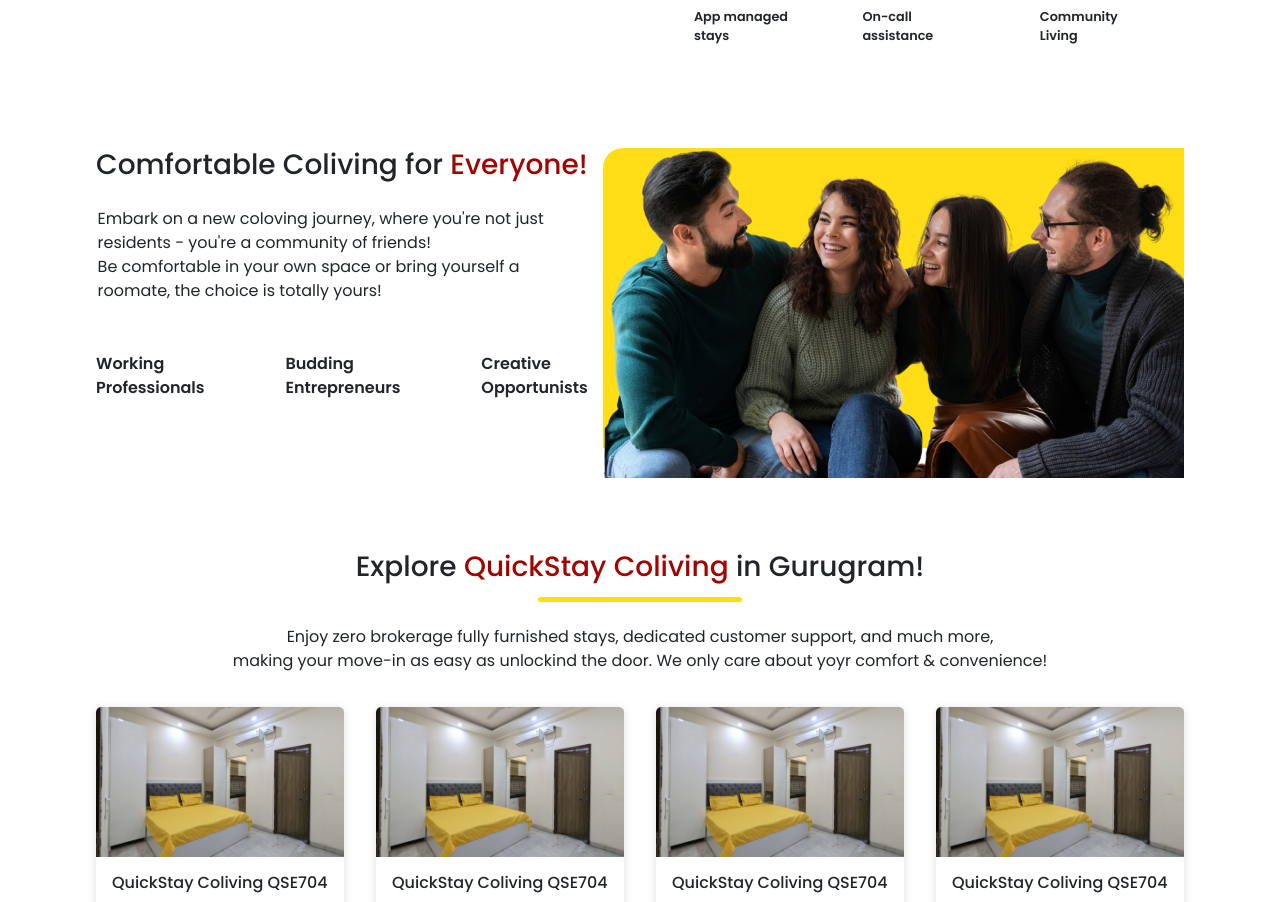
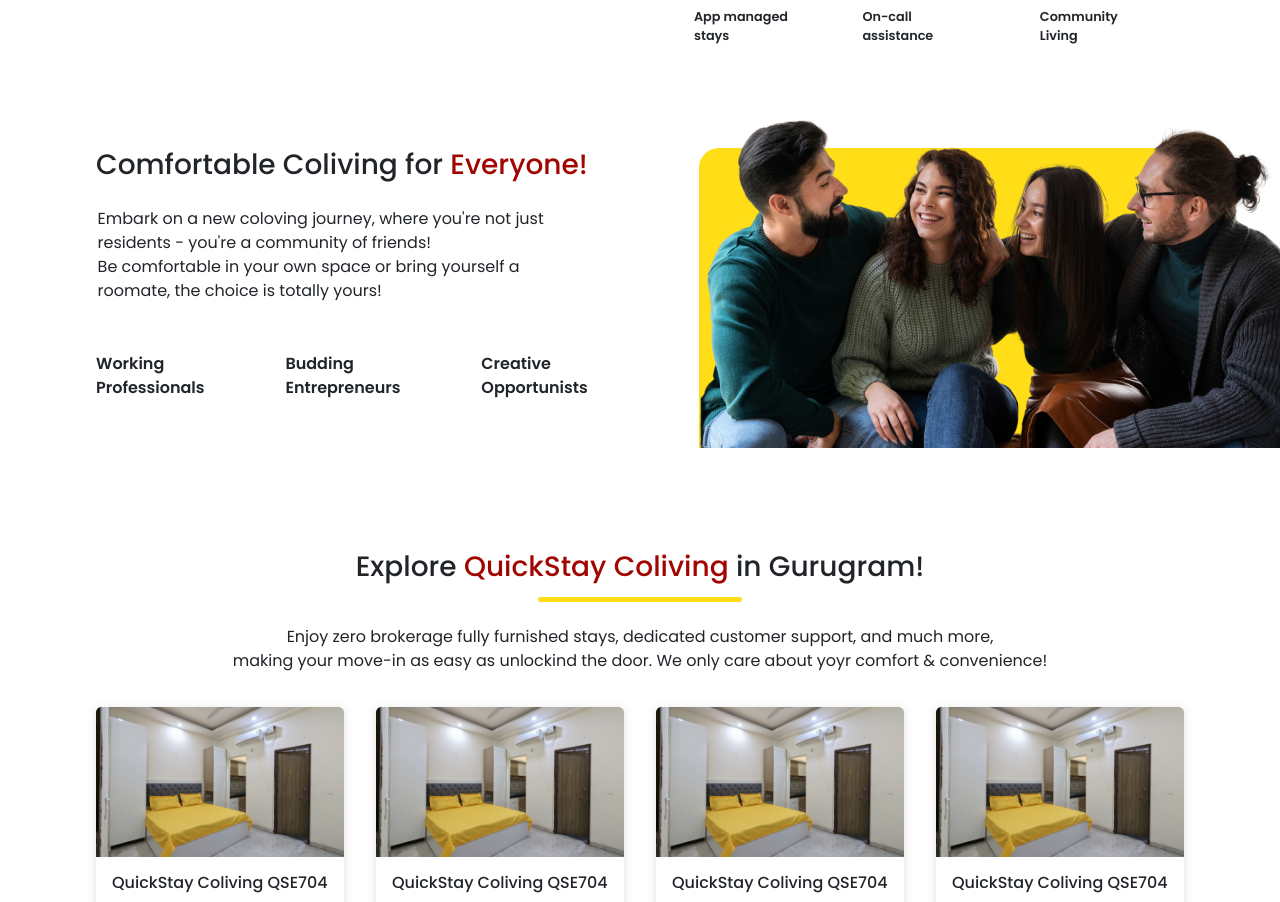
Before and after one commit to Harshit-111/quickStayWebsite, a React (Create React App) app: page / in a window 1280 px wide. Shown: the part 826-1728 px from the top of the page. Built offline with nearby package versions, Linux system fonts and the light colour scheme.

Commit message:
done minor adjusments in ui of home/advantagesSection

```diff
--- a/src/pages/home/home.css
+++ b/src/pages/home/home.css
@@ -68,6 +68,11 @@
   border-top-left-radius: 20px;
   position: relative;
   height: 300px;
+  width: 44.55%;
+}
+.advantagesphotos > img {
+  position: absolute;
+  bottom: 0;
 }
 
 /* SECTION QUICKSTAY PROPERTIES */
```
